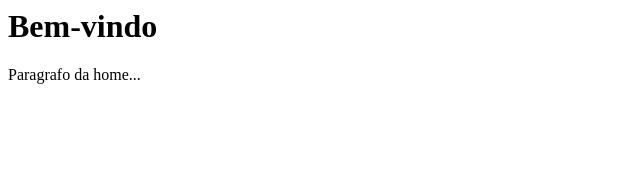
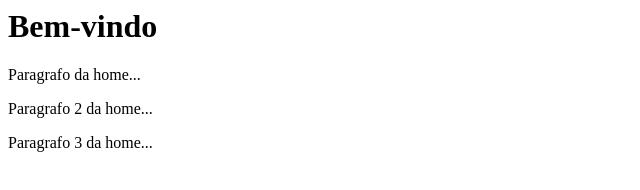
Before and after one commit to HamiltonFJ/curso_git, a plain HTML site: page index.html in a window 1280 px wide. Shown: the whole page, without its empty margins (0-640 px from the left). Drawn offline with Linux system fonts and the light colour scheme.

Commit message:
Nova atualização

```diff
--- a/index.html
+++ b/index.html
@@ -1,2 +1,4 @@
 <h1>Bem-vindo</h1>
 <p> Paragrafo da home...</p>
+<p> Paragrafo 2 da home...</p>
+<p> Paragrafo 3 da home...</p>
```
Also changed, not shown: Nome.txt.
